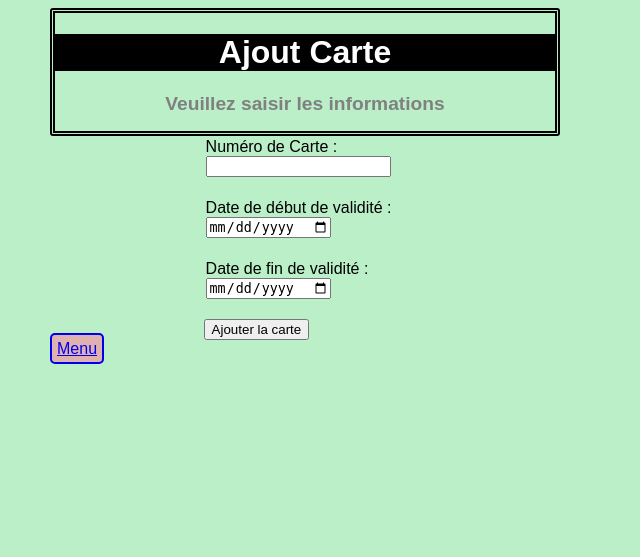
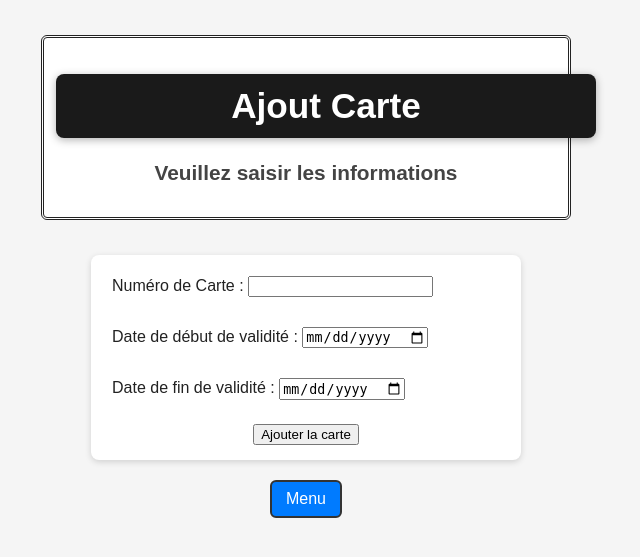
Before and after one commit to AntoineMg/skipass_bdd, a PHP site: page /new_card.html in a window 1280 px wide. Shown: the top 557 px of the page, without its empty margins (334-974 px from the left). Run offline with PHP 8.4, Linux system fonts and the light colour scheme.

Commit message:
css qui pique

```diff
--- a/style.css
+++ b/style.css
@@ -1,29 +1,41 @@
 body {
-	background-color: #baefc7;
-	font-family: Arial;
+    background-color: #f5f5f5; /* gris très clair, doux */
+    font-family: Arial, sans-serif;
+    display: flex;
+    flex-direction: column;
     align-items: center;
-	margin-left: 30%;
-	margin-right: 30%;
+    margin: 0;
+    padding: 20px;
+    color: #222; /* texte bien lisible */
 }
 
+/* Titres */
 h1 {
-	background-color: black;
-	color: white;
+    background-color: #1a1a1a; /* noir profond */
+    color: #ffffff; /* contraste max */
     text-align: center;
-	font-size: 2em;
+    font-size: 2.2em;
+    padding: 12px 20px;
+    border-radius: 8px;
+    box-shadow: 0 2px 8px rgba(0,0,0,0.3);
+    max-width: 600px;
+    width: 100%;
 }
 
 h2 {
-	color: gray;
+    color: #444;
     text-align: center;
-	font-size: 1.2em;
+    font-size: 1.3em;
+    margin: 10px 0 20px;
 }
 
+/* Textes */
 .Texte1 {
-	font-family: Arial;
     font-style: italic;
     font-size: 15px;
     text-align: center;
+    color: #555;
+    margin-bottom: 10px;
 }
 
 .Texte2 {
@@ -31,47 +43,87 @@ h2 {
     font-weight: bold;
     font-size: 15px;
     text-align: center;
+    color: #111;
+    margin-bottom: 10px;
 }
 
+/* Bannière */
 .top_banner {
-	border: 5px;
-	border-radius: 3px;
-	border-style: double;
+    border: 3px double #222;
+    border-radius: 6px;
     max-width: 500px;
-
+    width: 100%;
+    padding: 12px;
+    background: #ffffff;
+    margin: 15px 0;
 }
 
+/* Liste avec hover */
 #first_list:hover {
-	color: blue;
+    color: #0056b3; /* bleu lisible */
+    cursor: pointer;
 }
 
+/* Formulaire */
 .form_div {
-	display:grid;
-	margin-left: 30%;
-	margin-right: 30%;
+    display: grid;
+    gap: 12px;
+    max-width: 400px;
+    width: 100%;
+    margin: 20px 0;
+    padding: 15px;
+    background: #ffffff;
+    border-radius: 8px;
+    box-shadow: 0 2px 6px rgba(0,0,0,0.15);
 }
 
 .form_item {
-	padding: 2px;
+    padding: 6px;
 }
 
 .form_buttons {
-
+    display: flex;
+    justify-content: center;
+    gap: 12px;
 }
 
-table, td, th {
-	border: 1px;
-	border-style: solid;
-	background-color: white;
-	text-align: center;
-	margin-left: 25%;
-	margin-right: 25%;
+/* Table */
+table {
+    border-collapse: collapse;
+    margin: 20px auto;
+    width: 90%;
+    max-width: 700px;
+    background: #ffffff;
+    box-shadow: 0 2px 6px rgba(0,0,0,0.15);
+    border-radius: 6px;
+    overflow: hidden;
 }
 
+td, th {
+    border: 1px solid #ccc;
+    padding: 10px 14px;
+    text-align: center;
+}
+
+th {
+    background-color: #e0e0e0;
+    font-weight: bold;
+    color: #111;
+}
+
+/* Liens */
 a {
-	border: 2px;
-	border-style: solid;
-	background-color: rgb(223, 177, 177);
-	border-radius: 5px;
-	padding: 5px;
+    display: inline-block;
+    border: 2px solid #333;
+    background-color: #007bff; /* bleu contrasté */
+    border-radius: 6px;
+    padding: 8px 14px;
+    text-decoration: none;
+    color: #fff;
+    transition: background 0.3s, transform 0.2s;
 }
+
+a:hover {
+    background-color: #0056b3;
+    transform: scale(1.05);
+}
```
Lines whose indentation alone changed are shown as unchanged.
